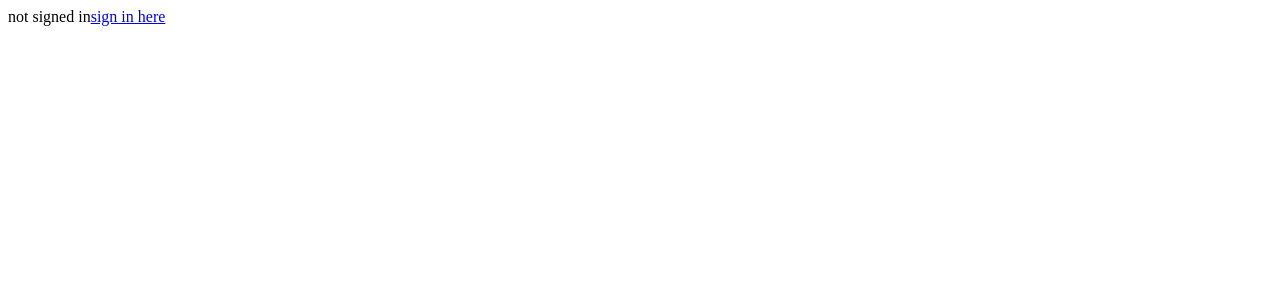
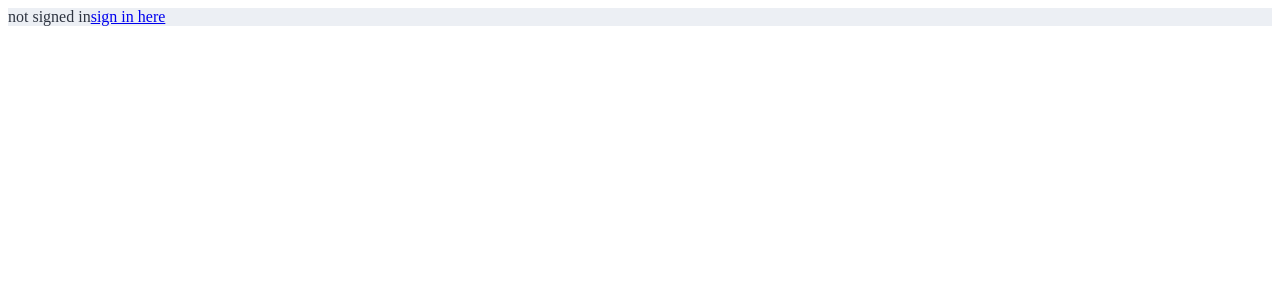
Before and after one commit to 01zulfi/quieter, a React (Create React App) app: page / in a window 1280 px wide. Shown: the top 300 px of the page. Built offline with nearby package versions, Linux system fonts and the light colour scheme.

Commit message:
Add AppWrapper in RouteSwitch component

```diff
--- a/src/RouteSwitch.tsx
+++ b/src/RouteSwitch.tsx
@@ -1,11 +1,16 @@
 import React, { FC, useState } from 'react';
 import { BrowserRouter, Routes, Route } from 'react-router-dom';
-import { ThemeProvider } from 'styled-components';
+import styled, { ThemeProvider } from 'styled-components';
 import SignInPage from './components/AuthComponents/SignInPage';
 import SignOutPage from './components/AuthComponents/SignOutPage';
 import SetThemeContext from './context/SetThemeContext';
 import theme from './utils/themes';
 import App from './App';
+
+const AppWrapper = styled.section`
+  background: ${(props: any) => props.theme.base.one};
+  color: ${(props: any) => props.theme.text.one};
+`;
 
 const RouteSwitch: FC = function RouteSwitch() {
   const [currentTheme, setCurrentTheme] = useState<any>(theme.light);
@@ -13,6 +18,7 @@ const RouteSwitch: FC = function RouteSwitch() {
   return (
     <ThemeProvider theme={currentTheme}>
       <SetThemeContext.Provider value={setCurrentTheme}>
+        <AppWrapper>
           <BrowserRouter>
             <Routes>
               <Route path="/sign-in" element={<SignInPage />} />
@@ -20,6 +26,7 @@ const RouteSwitch: FC = function RouteSwitch() {
               <Route path="/*" element={<App />} />
             </Routes>
           </BrowserRouter>
+        </AppWrapper>
       </SetThemeContext.Provider>
     </ThemeProvider>
   );
```
Lines whose indentation alone changed are shown as unchanged.
